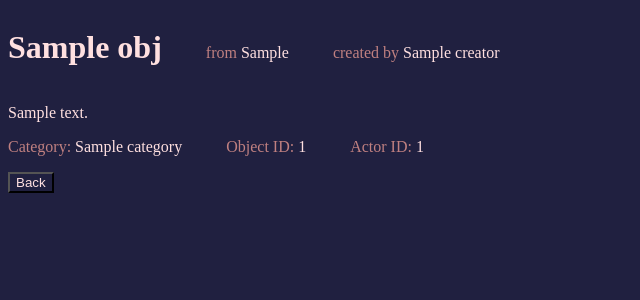
After one commit to pants64DS/SM64DS-Custom-Object-Database, a Flask app: template templates/view_object.html in a window 1280 px wide. The commit adds this page. Shown: the top 300 px of the page, without its empty margins (0-640 px from the left). Run offline with Flask 2, Linux system fonts and the light colour scheme; the template is opened without the code that fills it: most values are stand-ins (such as "Sample title", 1, 10 or a date in 2020).

Commit message:
Add a page for viewing each object, make the front page look nicer

```diff
--- a/objects.py
+++ b/objects.py
@@ -4,6 +4,11 @@ columns = ["name", "creator", "rom_hack", "category", "object_id", "actor_id", "
 
 def get_all():
     return db.session.execute("SELECT * FROM objects").fetchall()
+
+def get_by_id(id):
+    sql = "SELECT * FROM objects WHERE id=:id"
+
+    return db.session.execute(sql, {"id": id}).fetchone()
 
 def __get_form_value(form, key):
     value = form[key]
--- a/static/styles/main.css
+++ b/static/styles/main.css
@@ -1,6 +1,13 @@
 
-table, th, td {
+table, th, tr, td {
     border: 1px solid #c08080;
+}
+
+td, th {
+    padding-top:    5px;
+    padding-bottom: 5px;
+    padding-left:   5px;
+    padding-right:  5px;
 }
 
 body {
@@ -14,10 +21,6 @@ input {
     margin-right: 20px;
 }
 
-input.logout {
-	margin-left: 20px;
-}
-
 textarea {
     background-color: #202040;
     color: #ffe0e0;
@@ -28,6 +31,42 @@ select {
     color: #ffe0e0;
 }
 
-span.name, p.flashes {
+span,  p.flashes {
     color: #c08080;
 }
+
+.topright {
+    margin-left: 20px;
+}
+
+.topright form, .topright div, .topright input {
+    float: right;
+    display: inline;
+}
+
+td.property, th {
+    color: #ffb0b0;
+    font-weight: bold;
+}
+
+span.na {
+    color: #a0a0a0;
+}
+
+a:link, a:visited {
+    color: #ffe0e0;
+    text-decoration: none;
+}
+
+a:hover, a:active {
+    color: #ffb0b0;
+    text-decoration: none;
+}
+
+header > h1 {
+    display: inline-block;
+}
+
+span.leftmargin {
+    margin-left: 40px;
+}
--- /dev/null
+++ b/templates/view_object.html
@@ -0,0 +1,31 @@
+<!DOCTYPE html>
+<link rel="stylesheet" href="static/styles/main.css">
+<title>{{ obj.name }} – SM64DS Custom Object Database</title>
+<body>
+    <header>
+        <h1>{{ obj.name }}</h1>
+        {% if obj.rom_hack %}
+            <span class="leftmargin">from</span> {{ obj.rom_hack }}
+        {% endif %}
+        {% if obj.creator %}
+            <span class="leftmargin">created by</span> {{ obj.creator }}
+        {% endif %}
+    </header>
+
+    <p>{{ obj.description }}</p>
+
+    <span>Category:</span>
+    {{ obj.category }}
+
+    {% if not is_null(obj.object_id) %}
+        <span class="leftmargin">Object ID:</span>
+        {{ obj.object_id }}
+    {% endif %}
+
+    {% if not is_null(obj.actor_id) %}
+        <span class="leftmargin">Actor ID:</span>
+        {{ obj.actor_id }}
+    {% endif %}
+
+    <p><input type="button" onclick="location.href='/'" value="Back"></p>
+</body>
```
Also changed, not shown: routes.py (+18 -13 lines), templates/index.html (+30 -13 lines). Lines whose indentation alone changed are shown as unchanged.
